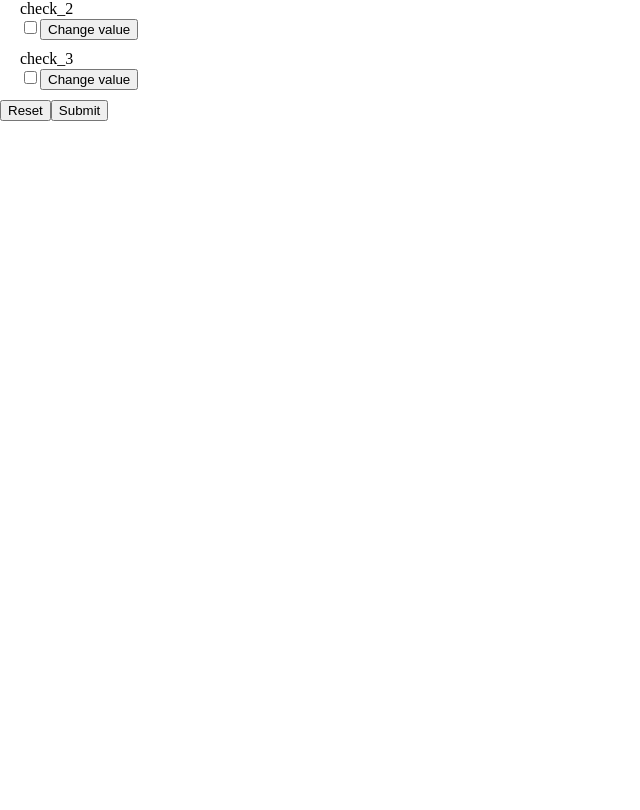
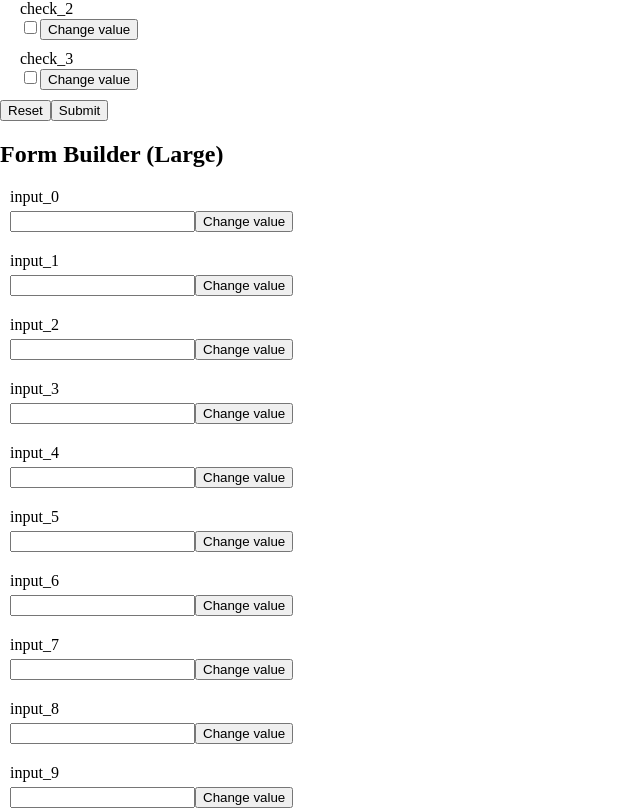
Before and after one commit to geekyme/demo-react-hooks, a Next.js app: page / in a window 1280 px wide. Shown: the part 1652-2462 px from the top of the page, without its empty margins (0-640 px from the left). Before the commit the page ends 1773 px from the top, so only its background shows below. Built offline with nearby package versions, Linux system fonts and the light colour scheme.

Commit message:
Fix large config and add example

```diff
--- a/components/FormBuilder/largeConfig.js
+++ b/components/FormBuilder/largeConfig.js
@@ -3,9 +3,9 @@ import FormInput from "components/FormInput";
 
 const graph = new Graph();
 const count = 1000;
-const relationships = 10;
 const prefix = "input_";
 
+// Generates a config where 1st node is linked with other X nodes
 for (let i = 0; i < count; i++) {
   graph.addNode(
     prefix + i,
@@ -14,27 +14,13 @@ for (let i = 0; i < count; i++) {
     },
     { props: {} }
   );
-}
 
-// TODO this needs a bit of work, apparently triggering massive perf issues
-for (let i = 0; i < count; i++) {
-  for (let j = 0; j < relationships; j++) {
-    const rand1 = Math.floor(Math.random() * count);
-    const rand2 = Math.floor(Math.random() * count);
-    const name1 = prefix + rand1;
-    const name2 = prefix + rand2;
-    const node1 = graph.getNode(name1);
-    const node2 = graph.getNode(name2);
-
-    if (node1.out.size === 0 && node2.out.size === 0) {
-      graph.link(name1).to(name2, (value, toNode) => {
-        if (toNode !== null) {
-          toNode.setValue(value);
-        }
-
-        return {};
-      });
-    }
+  if (i !== 0) {
+    graph.link(prefix + 0).to(prefix + i, (value, toNode) => {
+      if (toNode !== null) {
+        toNode.call("setValue", value);
+      }
+    });
   }
 }
 
--- a/next.config.js
+++ b/next.config.js
@@ -4,10 +4,6 @@ config = withCSS();
 
 if (process.env.DEPLOY) {
   config.target = "serverless";
-} else {
-  config.publicRuntimeConfig = {
-    highload: process.env.HIGHLOAD
-  };
 }
 
 module.exports = config;
--- a/pages/index.jsx
+++ b/pages/index.jsx
@@ -12,8 +12,6 @@ import FormSelectInputGroup from "../components/FormSelectInputGroup";
 import Form from "components/Form";
 
 export default function AgendaPage() {
-  const config = formConfig;
-
   function customValidate(value) {
     if (value !== "boo") {
       return "Value is not boo";
@@ -101,7 +99,11 @@ export default function AgendaPage() {
       </div>
       <div>
         <h2>Form Builder</h2>
-        <FormBuilder config={config} />
+        <FormBuilder config={formConfig} />
+      </div>
+      <div>
+        <h2>Form Builder (Large)</h2>
+        <FormBuilder config={largeConfig} />
       </div>
     </div>
   );
```
Also changed, not shown: 1 other file (tests, documents, lock files or other folders).
